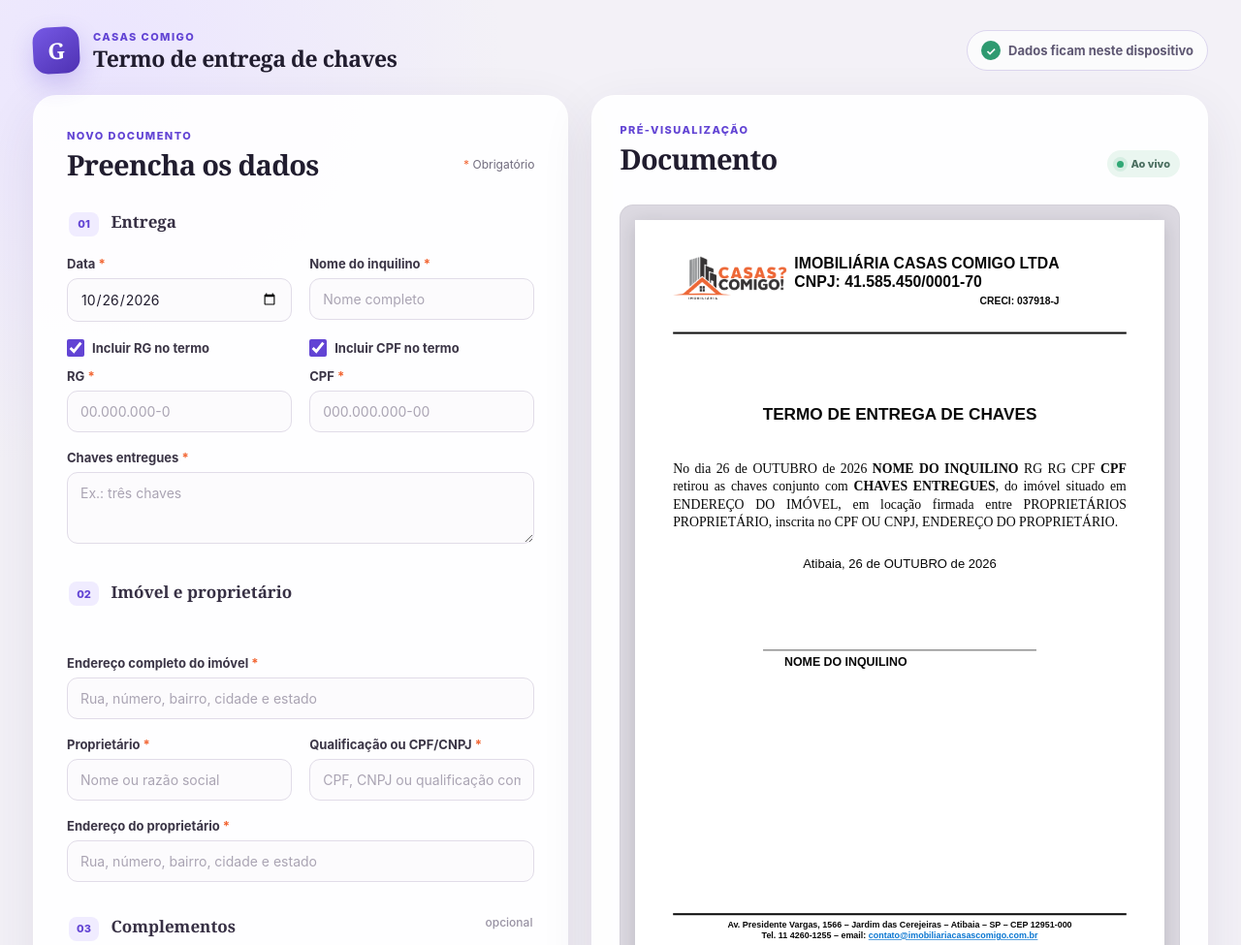
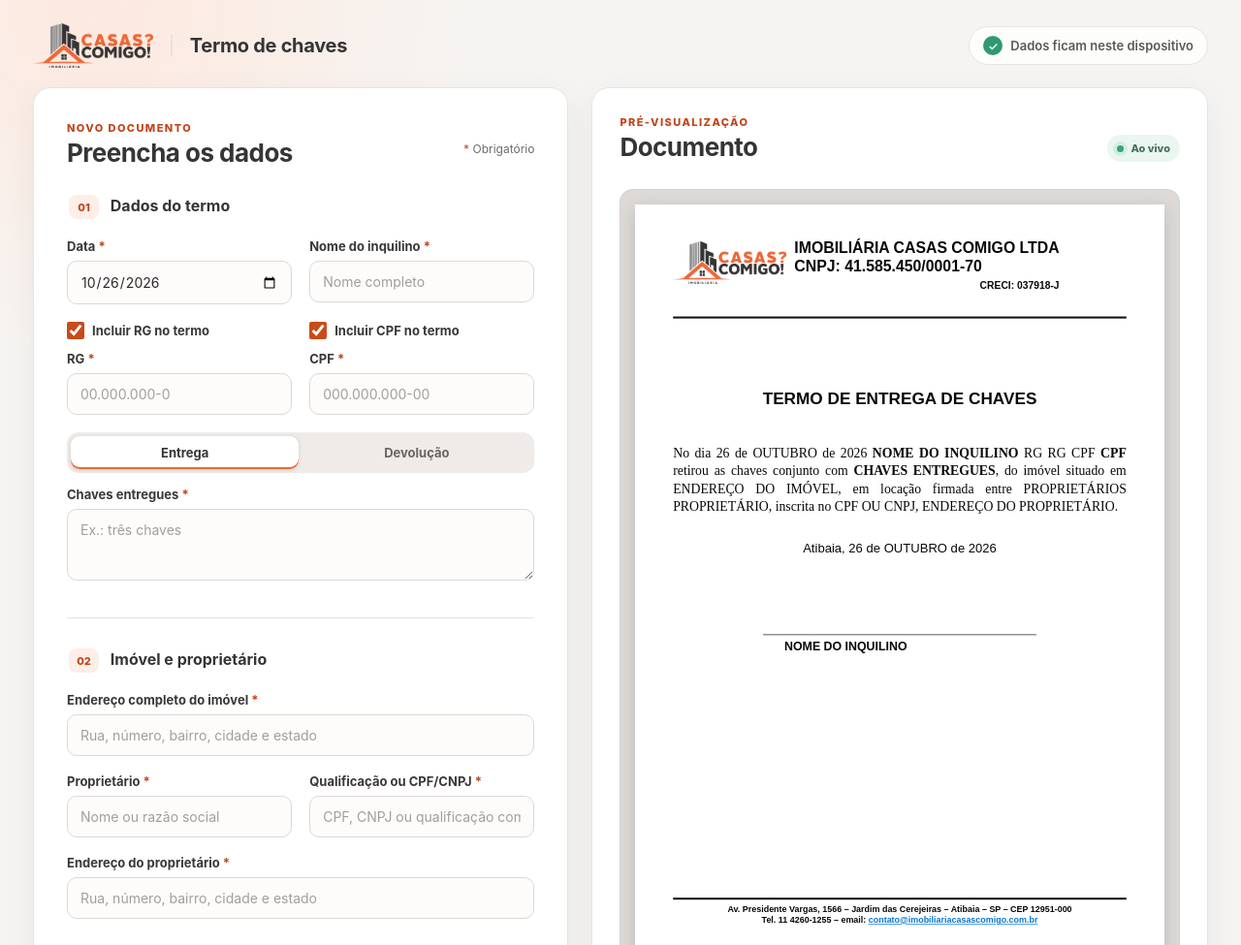
Before and after one commit to lealcb/termo-chaves, a website built with Vite: page index.html in a window 1280 px wide. Shown: the top 975 px of the page at 97% size. Built offline with nearby package versions, Linux system fonts and the light colour scheme.

Commit message:
Adiciona termo de devolução de chaves e novo visual da marca
- Alternância Entrega/Devolução no campo de chaves, refletida na
  prévia, no DOCX e no PDF (título e verbo do texto)
- TEMPLATE.docx passa a usar os campos titulo e acao
- Visual com logo e cores da Casas Comigo, fontes do sistema
- Corrige o espaçamento entre legenda e campos nas seções

Co-Authored-By: Claude Sonnet 5.5 <noreply@anthropic.com>

```diff
--- a/index.html
+++ b/index.html
@@ -3,7 +3,7 @@
   <head>
     <meta charset="UTF-8" />
     <meta name="viewport" content="width=device-width, initial-scale=1.0" />
-    <meta name="theme-color" content="#5638c5" />
+    <meta name="theme-color" content="#ee6837" />
     <meta name="robots" content="noindex, nofollow, noarchive" />
     <meta name="description" content="Gerador de termo de entrega de chaves" />
     <title>Termo de Entrega de Chaves</title>
@@ -12,11 +12,8 @@
     <div id="app">
       <header class="topbar">
         <div class="brand">
-          <div class="brand-mark" aria-hidden="true">G</div>
-          <div>
-            <p class="eyebrow">CASAS COMIGO</p>
-            <h1>Termo de entrega de chaves</h1>
-          </div>
+          <img class="brand-logo" src="./assets/image1.png" alt="Casas Comigo Imobiliária" />
+          <h1>Termo de chaves</h1>
         </div>
         <div class="privacy-pill" title="As informações não são enviadas para nenhum servidor">
           <span class="privacy-icon" aria-hidden="true">✓</span>
@@ -36,7 +33,7 @@
 
           <form id="termo-form" novalidate>
             <fieldset>
-              <legend><span>01</span> Entrega</legend>
+              <legend><span>01</span> Dados do termo</legend>
               <div class="form-grid">
                 <div class="field field-date">
                   <label for="data">Data <b>*</b></label>
@@ -57,7 +54,11 @@
                   <input id="cpf" name="cpf" type="text" inputmode="numeric" maxlength="14" placeholder="000.000.000-00" required />
                 </div>
                 <div class="field field-full">
-                  <label for="chaves">Chaves entregues <b>*</b></label>
+                  <div class="segmented" role="radiogroup" aria-label="Tipo de termo">
+                    <label><input type="radio" name="tipo" value="entrega" checked /><span>Entrega</span></label>
+                    <label><input type="radio" name="tipo" value="devolucao" /><span>Devolução</span></label>
+                  </div>
+                  <label for="chaves">Chaves <span id="chaves-tipo">entregues</span> <b>*</b></label>
                   <textarea id="chaves" name="chaves" rows="2" placeholder="Ex.: três chaves" required></textarea>
                 </div>
               </div>
@@ -128,7 +129,7 @@
                 </div>
               </header>
               <div class="document-rule"></div>
-              <h3>TERMO DE ENTREGA DE CHAVES</h3>
+              <h3 id="preview-title">TERMO DE ENTREGA DE CHAVES</h3>
               <p class="document-body" id="preview-body"></p>
               <p class="document-date">Atibaia, <span data-preview="data">DATA</span></p>
               <div class="signature">
--- a/src/main.js
+++ b/src/main.js
@@ -49,6 +49,10 @@ function getValues() {
   for (const [key, value] of Object.entries(values)) {
     values[key] = typeof value === "string" ? value.trim() : value;
   }
+  const devolucao = values.tipo === "devolucao";
+  values.titulo = devolucao ? "TERMO DE DEVOLUÇÃO DE CHAVES" : "TERMO DE ENTREGA DE CHAVES";
+  values.acao = devolucao ? "devolveu" : "retirou";
+  values.chaves_rotulo = devolucao ? "devolvidas" : "entregues";
   return values;
 }
 
@@ -64,6 +68,7 @@ function updatePreview() {
   document.querySelectorAll('[data-preview="inquilino"]').forEach((node) => {
     node.textContent = textOr(d.inquilino, "NOME DO INQUILINO");
   });
+  document.querySelector("#preview-title").textContent = d.titulo;
 
   const body = document.querySelector("#preview-body");
   body.replaceChildren();
@@ -72,8 +77,8 @@ function updatePreview() {
     [textOr(d.inquilino, "NOME DO INQUILINO"), true],
     ...(d.incluir_rg ? [[" RG ", false], [textOr(d.rg, "RG"), false]] : []),
     ...(d.incluir_cpf ? [[" CPF ", false], [textOr(d.cpf, "CPF"), true]] : []),
-    [" retirou as chaves conjunto com ", false],
-    [textOr(d.chaves, "CHAVES ENTREGUES"), true],
+    [` ${d.acao} as chaves conjunto com `, false],
+    [textOr(d.chaves, `CHAVES ${d.chaves_rotulo.toUpperCase()}`), true],
     [", do imóvel situado em ", false],
     [textOr(d.endereco_imovel, "ENDEREÇO DO IMÓVEL"), false],
     [", em locação firmada entre PROPRIETÁRIOS ", false],
@@ -185,8 +190,13 @@ function syncDocumentFields() {
   }
 }
 
+function syncTipo() {
+  document.querySelector("#chaves-tipo").textContent = form.elements.tipo.value === "devolucao" ? "devolvidas" : "entregues";
+}
+
 form.addEventListener("input", () => {
   syncDocumentFields();
+  syncTipo();
   updatePreview();
 });
 document.querySelector("#cpf").addEventListener("input", (event) => {
@@ -204,7 +214,8 @@ form.addEventListener("submit", async (event) => {
   }
 
   const data = getValues();
-  const baseName = safeFilename(`TERMO ENTREGA DE CHAVES ${data.data} ${data.inquilino}`);
+  const tipoArquivo = data.tipo === "devolucao" ? "DEVOLUCAO" : "ENTREGA";
+  const baseName = safeFilename(`TERMO ${tipoArquivo} DE CHAVES ${data.data} ${data.inquilino}`);
   button.disabled = true;
   button.querySelector(".button-text").textContent = "Preparando documentos...";
 
@@ -228,5 +239,6 @@ form.addEventListener("submit", async (event) => {
 document.querySelector("#data").value = new Date().toISOString().slice(0, 10);
 new ResizeObserver(resizePreview).observe(paperStage);
 syncDocumentFields();
+syncTipo();
 updatePreview();
 resizePreview();
--- a/src/style.css
+++ b/src/style.css
@@ -1,77 +1,90 @@
 :root {
-  color: #211d2f;
-  background: #f3f1f7;
+  color: #2b2829;
+  background: #f6f4f2;
   font-family: Inter, ui-sans-serif, system-ui, -apple-system, BlinkMacSystemFont, "Segoe UI", sans-serif;
   font-synthesis: none;
-  --ink: #211d2f;
-  --muted: #706b7d;
-  --line: #e4e0ea;
+  --ink: #2b2829;
+  --graphite: #363435;
+  --muted: #6f6a68;
+  --line: #e7e3e0;
   --surface: #ffffff;
-  --accent: #6244d4;
-  --accent-dark: #4f34ba;
-  --accent-soft: #f0ecff;
-  --orange: #f26532;
+  --accent: #ee6837;
+  --accent-text: #c0451a;
+  --accent-button: #c94b1a;
+  --accent-button-hover: #b24016;
+  --accent-soft: #fdeee7;
+  --field-border: #ddd8d4;
 }
 
 * { box-sizing: border-box; }
-html { min-width: 320px; background: #f3f1f7; }
-body { margin: 0; min-width: 320px; min-height: 100vh; background: radial-gradient(circle at 8% 5%, #ebe5ff 0, transparent 26rem), #f3f1f7; }
+html { min-width: 320px; background: #f6f4f2; }
+body { margin: 0; min-width: 320px; min-height: 100vh; background: radial-gradient(circle at 8% 0, #fde9df 0, transparent 24rem), #f6f4f2; }
 button, input, textarea { font: inherit; }
 
 .topbar {
   max-width: 1500px;
   margin: 0 auto;
-  padding: 28px 34px 22px;
+  padding: 24px 34px 20px;
   display: flex;
   align-items: center;
   justify-content: space-between;
   gap: 24px;
 }
-.brand { display: flex; align-items: center; gap: 14px; }
-.brand-mark { width: 48px; height: 48px; display: grid; place-items: center; border-radius: 15px; color: #fff; background: linear-gradient(145deg, #7659e5, #4e31b2); font: 800 23px Georgia, serif; box-shadow: 0 10px 24px rgba(98, 68, 212, .24); transform: rotate(-3deg); }
-.eyebrow, .kicker { margin: 0 0 3px; color: var(--accent); font-size: 11px; font-weight: 800; letter-spacing: .13em; }
-.brand h1 { margin: 0; font: 700 23px/1.1 Georgia, serif; letter-spacing: -.02em; }
-.privacy-pill { display: flex; align-items: center; gap: 8px; padding: 10px 14px; border: 1px solid #dcd6ee; border-radius: 999px; color: #5f5873; background: rgba(255,255,255,.7); font-size: 13px; font-weight: 650; }
+.brand { display: flex; align-items: center; gap: 18px; }
+.brand-logo { height: 46px; width: auto; display: block; }
+.brand h1 { margin: 0; padding-left: 18px; border-left: 2px solid var(--line); color: var(--graphite); font-size: 20px; font-weight: 700; line-height: 1.1; letter-spacing: -.015em; }
+.kicker { margin: 0 0 3px; color: var(--accent-text); font-size: 11px; font-weight: 800; letter-spacing: .13em; }
+.privacy-pill { display: flex; align-items: center; gap: 8px; padding: 9px 14px; border: 1px solid var(--line); border-radius: 999px; color: #5d5755; background: rgba(255,255,255,.8); font-size: 13px; font-weight: 600; }
 .privacy-icon { width: 20px; height: 20px; display: grid; place-items: center; color: #fff; background: #2e9a70; border-radius: 50%; font-size: 12px; }
 
 .workspace { max-width: 1500px; margin: 0 auto; padding: 0 34px 48px; display: grid; grid-template-columns: minmax(540px, .93fr) minmax(520px, 1.07fr); gap: 24px; align-items: start; }
-.form-panel, .preview-panel { border: 1px solid rgba(255,255,255,.82); border-radius: 24px; background: rgba(255,255,255,.9); box-shadow: 0 18px 55px rgba(52, 42, 79, .09); }
+.form-panel, .preview-panel { border: 1px solid var(--line); border-radius: 18px; background: var(--surface); box-shadow: 0 10px 34px rgba(54, 52, 53, .06); }
 .form-panel { padding: 34px; }
 .preview-panel { position: sticky; top: 18px; padding: 28px; overflow: hidden; }
 .panel-heading, .preview-heading { display: flex; align-items: end; justify-content: space-between; gap: 18px; margin-bottom: 28px; }
-.panel-heading h2, .preview-heading h2 { margin: 0; font: 700 29px Georgia, serif; letter-spacing: -.025em; }
+.panel-heading h2, .preview-heading h2 { margin: 0; color: var(--graphite); font-size: 26px; font-weight: 750; letter-spacing: -.02em; }
 .required-note { color: var(--muted); font-size: 12px; }
-.required-note span, label b { color: var(--orange); }
+.required-note span, label b { color: var(--accent-text); }
 
 fieldset { min-width: 0; margin: 0; padding: 0; border: 0; }
-fieldset + fieldset { margin-top: 34px; padding-top: 31px; border-top: 1px solid var(--line); }
-legend { width: 100%; margin: 0 0 20px; color: #373044; font: 700 17px Georgia, serif; }
-legend span { display: inline-grid; place-items: center; min-width: 31px; height: 25px; margin-right: 8px; border-radius: 8px; color: var(--accent); background: var(--accent-soft); font: 800 11px Inter, sans-serif; }
-legend em { float: right; color: #9892a3; font: 500 12px Inter, sans-serif; }
+fieldset + fieldset { margin-top: 34px; }
+fieldset + fieldset legend { padding-top: 31px; border-top: 1px solid var(--line); }
+legend { width: 100%; margin: 0 0 20px; color: var(--graphite); font-size: 16px; font-weight: 700; }
+legend span { display: inline-grid; place-items: center; min-width: 31px; height: 25px; margin-right: 8px; border-radius: 8px; color: var(--accent-text); background: var(--accent-soft); font-size: 11px; font-weight: 800; }
+legend em { float: right; color: #8d8784; font-size: 12px; font-weight: 500; font-style: normal; }
 .form-grid { display: grid; grid-template-columns: repeat(2, minmax(0, 1fr)); gap: 18px; }
 .field-full { grid-column: 1 / -1; }
 .field-date { grid-column: span 1; }
 .field-grow { grid-column: span 1; }
-label { display: block; margin: 0 0 7px; color: #3b3546; font-size: 13px; font-weight: 700; }
-label i { margin-left: 5px; color: #9d97a6; font-size: 11px; font-style: normal; font-weight: 500; }
-input, textarea { width: 100%; border: 1.5px solid #e1dce8; border-radius: 11px; outline: none; padding: 12px 13px; color: var(--ink); background: #fcfbfd; font-size: 14px; transition: .18s ease; }
-input:focus, textarea:focus { border-color: var(--accent); background: #fff; box-shadow: 0 0 0 4px rgba(98,68,212,.1); }
-input::placeholder, textarea::placeholder { color: #aaa4b3; font-weight: 400; }
+label { display: block; margin: 0 0 7px; color: #3b3738; font-size: 13px; font-weight: 650; }
+label i { margin-left: 5px; color: #8d8784; font-size: 11px; font-style: normal; font-weight: 500; }
+input, textarea { width: 100%; border: 1.5px solid var(--field-border); border-radius: 10px; outline: none; padding: 12px 13px; color: var(--ink); background: #fdfcfb; font-size: 14px; transition: .18s ease; }
+input:focus, textarea:focus { border-color: var(--accent); background: #fff; box-shadow: 0 0 0 4px rgba(238,104,55,.14); }
+input::placeholder, textarea::placeholder { color: #a39d99; font-weight: 400; }
 .document-toggle { display: flex; align-items: center; gap: 8px; cursor: pointer; margin-bottom: 12px; }
-.document-toggle input { width: 18px; height: 18px; margin: 0; padding: 0; accent-color: var(--accent); flex-shrink: 0; }
-input:disabled { background: #f0edf4; color: #8b8495; cursor: not-allowed; }
+.document-toggle input { width: 18px; height: 18px; margin: 0; padding: 0; accent-color: var(--accent-button); flex-shrink: 0; }
+input:disabled { background: #f1eeeb; color: #8b8582; cursor: not-allowed; }
 textarea { resize: vertical; min-height: 74px; }
 
-.generate-button { width: 100%; margin-top: 32px; padding: 15px 20px; display: flex; align-items: center; justify-content: center; gap: 10px; border: 0; border-radius: 13px; cursor: pointer; color: #fff; background: linear-gradient(135deg, #6c4cdb, #5134bc); box-shadow: 0 13px 28px rgba(89, 59, 195, .24); font-weight: 800; transition: transform .18s ease, box-shadow .18s ease; }
-.generate-button:hover { transform: translateY(-2px); box-shadow: 0 17px 34px rgba(89,59,195,.31); }
+.segmented { position: relative; display: grid; grid-template-columns: 1fr 1fr; gap: 4px; margin-bottom: 14px; padding: 4px; border-radius: 12px; background: #efebe8; }
+.segmented label { margin: 0; cursor: pointer; }
+.segmented input { position: absolute; width: 1px; height: 1px; margin: 0; padding: 0; border: 0; opacity: 0; pointer-events: none; }
+.segmented span { display: block; padding: 9px 12px; border-radius: 9px; color: #6a6462; text-align: center; font-size: 13px; font-weight: 700; transition: background .18s ease, color .18s ease, box-shadow .18s ease; }
+.segmented label:hover span { color: var(--graphite); }
+.segmented input:checked + span { color: var(--graphite); background: #fff; box-shadow: 0 1px 4px rgba(54,52,53,.16), inset 0 -2px 0 var(--accent); }
+.segmented input:focus-visible + span { outline: 3px solid rgba(238,104,55,.4); outline-offset: 1px; }
+
+.generate-button { width: 100%; margin-top: 32px; padding: 15px 20px; display: flex; align-items: center; justify-content: center; gap: 10px; border: 0; border-radius: 12px; cursor: pointer; color: #fff; background: var(--accent-button); box-shadow: 0 10px 24px rgba(201, 75, 26, .24); font-weight: 800; transition: transform .18s ease, box-shadow .18s ease, background .18s ease; }
+.generate-button:hover { background: var(--accent-button-hover); transform: translateY(-2px); box-shadow: 0 14px 30px rgba(201,75,26,.32); }
+.generate-button:focus-visible { outline: 3px solid rgba(238,104,55,.45); outline-offset: 2px; }
 .generate-button:disabled { cursor: wait; opacity: .72; transform: none; }
-.download-symbol { width: 24px; height: 24px; display: grid; place-items: center; border-radius: 50%; background: rgba(255,255,255,.18); }
-.button-help { margin: 10px 0 0; text-align: center; color: #918b9b; font-size: 11px; }
+.download-symbol { width: 24px; height: 24px; display: grid; place-items: center; border-radius: 50%; background: rgba(255,255,255,.2); }
+.button-help { margin: 10px 0 0; text-align: center; color: #8d8784; font-size: 11px; }
 .form-error { margin-top: 22px; padding: 12px 14px; border: 1px solid #f0c7ce; border-radius: 11px; color: #943748; background: #fff0f2; font-size: 13px; }
 
 .live-badge { display: flex; align-items: center; gap: 7px; padding: 7px 10px; border-radius: 999px; color: #4c6f61; background: #eaf6f0; font-size: 11px; font-weight: 800; }
 .live-badge span { width: 7px; height: 7px; border-radius: 50%; background: #30a875; box-shadow: 0 0 0 4px rgba(48,168,117,.12); }
-.paper-stage { position: relative; width: 100%; overflow: hidden; border-radius: 14px; background: #dcd9e1; box-shadow: inset 0 0 0 1px rgba(44,38,57,.05); }
+.paper-stage { position: relative; width: 100%; overflow: hidden; border-radius: 14px; background: #dedad7; box-shadow: inset 0 0 0 1px rgba(44,38,57,.05); }
 .document-preview { --paper-scale: .7; position: absolute; top: 16px; left: 16px; width: 794px; height: 1123px; padding: 48px 57px 44px; transform: scale(var(--paper-scale)); transform-origin: top left; overflow: hidden; color: #080808; background: #fff; box-shadow: 0 7px 25px rgba(31,27,41,.17); font-family: Arial, sans-serif; }
 .document-header { height: 120px; display: flex; align-items: flex-start; gap: 12px; }
 .document-header img { width: 170px; height: 78px; object-fit: contain; object-position: left center; }
@@ -97,13 +110,14 @@ textarea { resize: vertical; min-height: 74px; }
   .preview-panel { position: static; }
 }
 @media (max-width: 650px) {
-  .topbar { padding: 20px 16px 16px; align-items: flex-start; }
+  .topbar { padding: 18px 16px 14px; align-items: center; }
   .privacy-pill { width: 37px; height: 37px; justify-content: center; padding: 0; font-size: 0; }
   .privacy-icon { width: 22px; height: 22px; }
-  .brand-mark { width: 43px; height: 43px; }
-  .brand h1 { max-width: 220px; font-size: 19px; }
+  .brand { gap: 12px; }
+  .brand-logo { height: 36px; }
+  .brand h1 { padding-left: 12px; font-size: 16px; }
   .workspace { padding: 0 12px 30px; gap: 14px; }
-  .form-panel, .preview-panel { padding: 22px 18px; border-radius: 18px; }
+  .form-panel, .preview-panel { padding: 22px 18px; border-radius: 16px; }
   .form-grid { grid-template-columns: 1fr; }
   .field, .field-full, .field-date, .field-grow { grid-column: 1; }
   .panel-heading { align-items: flex-start; }
```
Also changed, not shown: 1 other file.
